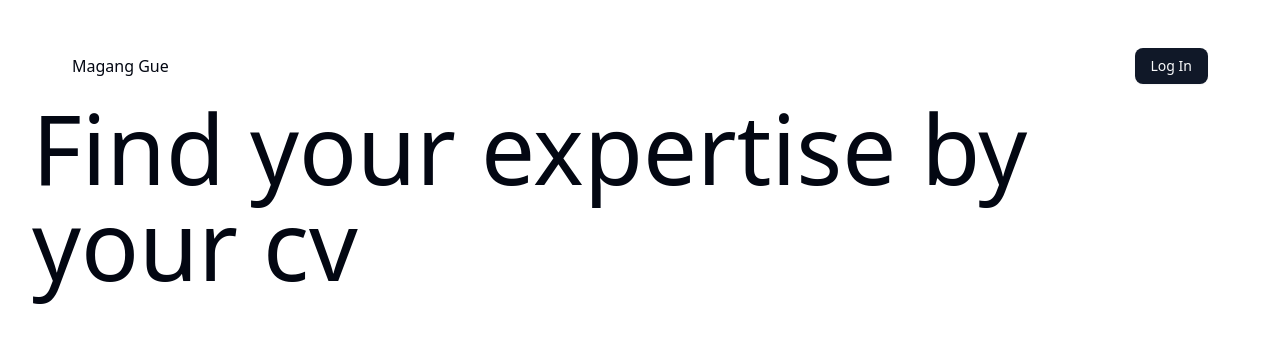
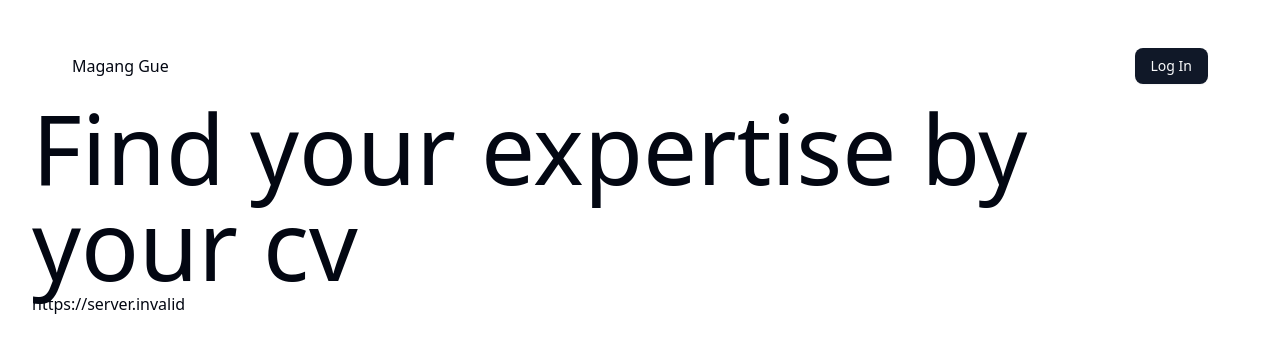
Before and after one commit to thenotoriousgustav/ai-resume, a Next.js app: page / in a window 1280 px wide. Shown: the top 352 px of the page. Built offline with nearby package versions, Linux system fonts and the light colour scheme; no server answers.

Commit message:
Add Vercel Analytics and environment variable usage

```diff
--- a/empty-module.ts
+++ /dev/null
@@ -1 +0,0 @@
-export default {}
--- a/package.json
+++ b/package.json
@@ -5,6 +5,7 @@
   "scripts": {
     "dev": "next dev --turbopack",
     "build": "next build",
+    "build:prod": "NODE_ENV=production next build",
     "start": "next start",
     "lint": "next lint",
     "lint:fix": "next lint --fix",
@@ -23,11 +24,11 @@
     "@radix-ui/react-slot": "^1.2.0",
     "@radix-ui/react-tabs": "^1.1.9",
     "@radix-ui/react-tooltip": "^1.2.4",
-    "@react-pdf/renderer": "^4.3.0",
     "@supabase/ssr": "^0.6.1",
     "@supabase/storage-js": "^2.7.2",
     "@supabase/supabase-js": "^2.49.4",
     "@t3-oss/env-nextjs": "^0.13.4",
+    "@vercel/analytics": "^1.5.0",
     "class-variance-authority": "^0.7.1",
     "clsx": "^2.1.1",
     "date-fns": "^4.1.0",
--- a/src/app/layout.tsx
+++ b/src/app/layout.tsx
@@ -1,4 +1,5 @@
 import "@/styles/globals.css"
+import { Analytics } from "@vercel/analytics/react"
 import type { Metadata } from "next"
 import { Geist, Geist_Mono } from "next/font/google"
 
@@ -30,6 +31,7 @@ export default function RootLayout({
         className={`${geistSans.variable} ${geistMono.variable} antialiased`}
       >
         {children}
+        <Analytics />
         <Toaster closeButton richColors />
       </body>
     </html>
--- a/src/app/page.tsx
+++ b/src/app/page.tsx
@@ -1,12 +1,14 @@
 import React from "react"
 
 import Navigation from "@/components/navigation"
+import { env } from "@/config/env"
 
 export default async function Page() {
   return (
     <section className="p-8">
       <Navigation />
       <h1 className="text-8xl">Find your expertise by your cv</h1>
+      <p>{env.NEXT_PUBLIC_BASE_URL}</p>
     </section>
   )
 }
--- a/src/features/auth/server/actions/google-oauth.ts
+++ b/src/features/auth/server/actions/google-oauth.ts
@@ -2,6 +2,7 @@
 
 import { redirect } from "next/navigation"
 
+import { env } from "@/config/env"
 import { createClient } from "@/utils/supabase/server"
 
 export default async function googleOAuth() {
@@ -13,7 +14,7 @@ export default async function googleOAuth() {
   } = await supabase.auth.signInWithOAuth({
     provider: "google",
     options: {
-      redirectTo: `${process.env.NEXT_PUBLIC_BASE_URL}/auth/callback`,
+      redirectTo: `${env.NEXT_PUBLIC_BASE_URL}/auth/callback`,
     },
   })
 
--- a/src/middleware.ts
+++ b/src/middleware.ts
@@ -24,9 +24,9 @@ export async function middleware(request: NextRequest) {
     return NextResponse.redirect(new URL("/auth", request.url))
   }
 
-  // if (user && pathname === "/auth") {
-  //   return NextResponse.redirect(new URL("/", request.url))
-  // }
+  if (user && pathname === "/auth") {
+    return NextResponse.redirect(new URL("/", request.url))
+  }
 
   return await updateSession(request)
 }
```
Also changed, not shown: 1 other file (tests, documents, lock files or other folders).
